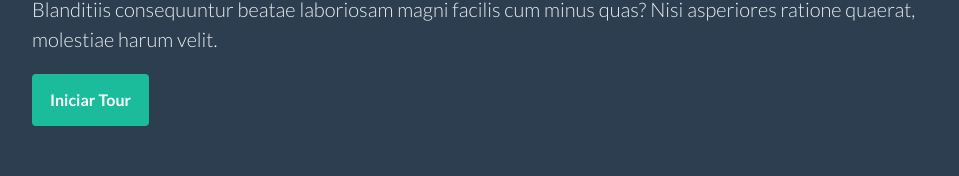
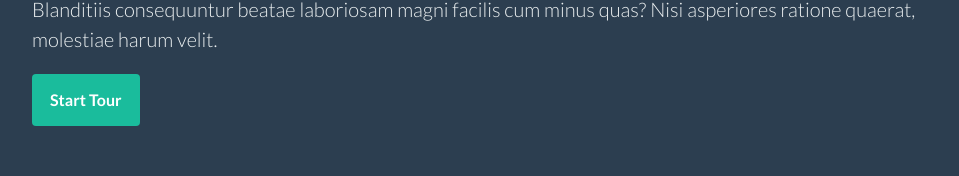
Before and after one commit to rafaelhgc/ng-feature-tour, an Angular app: page / in a window 1280 px wide. Shown: the part 236-412 px from the top of the page, without its empty margins (160-1119 px from the left). Built offline with nearby package versions, Linux system fonts and the light colour scheme; what ng-feature-tour would draw is missing.

Commit message:
template app

```diff
--- a/package.json
+++ b/package.json
@@ -4,6 +4,7 @@
   "scripts": {
     "ng": "ng",
     "start": "ng serve",
+    "start:ng-feature-tour": "ng build ng-feature-tour --watch",
     "build": "ng build",
     "test": "ng test",
     "lint": "ng lint",
--- a/src/app/app.component.html
+++ b/src/app/app.component.html
@@ -12,7 +12,7 @@
     </p>
 
     <button type="button" class="btn btn-primary" (click)="start()">
-      Iniciar Tour
+      Start Tour
     </button>
   </section>
 
--- a/src/app/app.component.ts
+++ b/src/app/app.component.ts
@@ -27,13 +27,8 @@ export class AppComponent {
     {
       target: 'featureAccessible',
       title: 'Accessible',
-      description: 'this is accessible',
-    },
-    {
-      target: 'event',
-      title: 'Step Tracking',
       description:
-        "Follow step by step with EventEmitter and see the user's journey through the tour",
+        'Lorem ipsum dolor sit amet consectetur adipisicing elit. Magni cum consectetur dolores incidunt sed! Blanditiis consequuntur beatae laboriosam magni facilis cum minus quas? Nisi asperiores ratione quaerat, molestiae harum velit.',
     },
   ];
 
```
